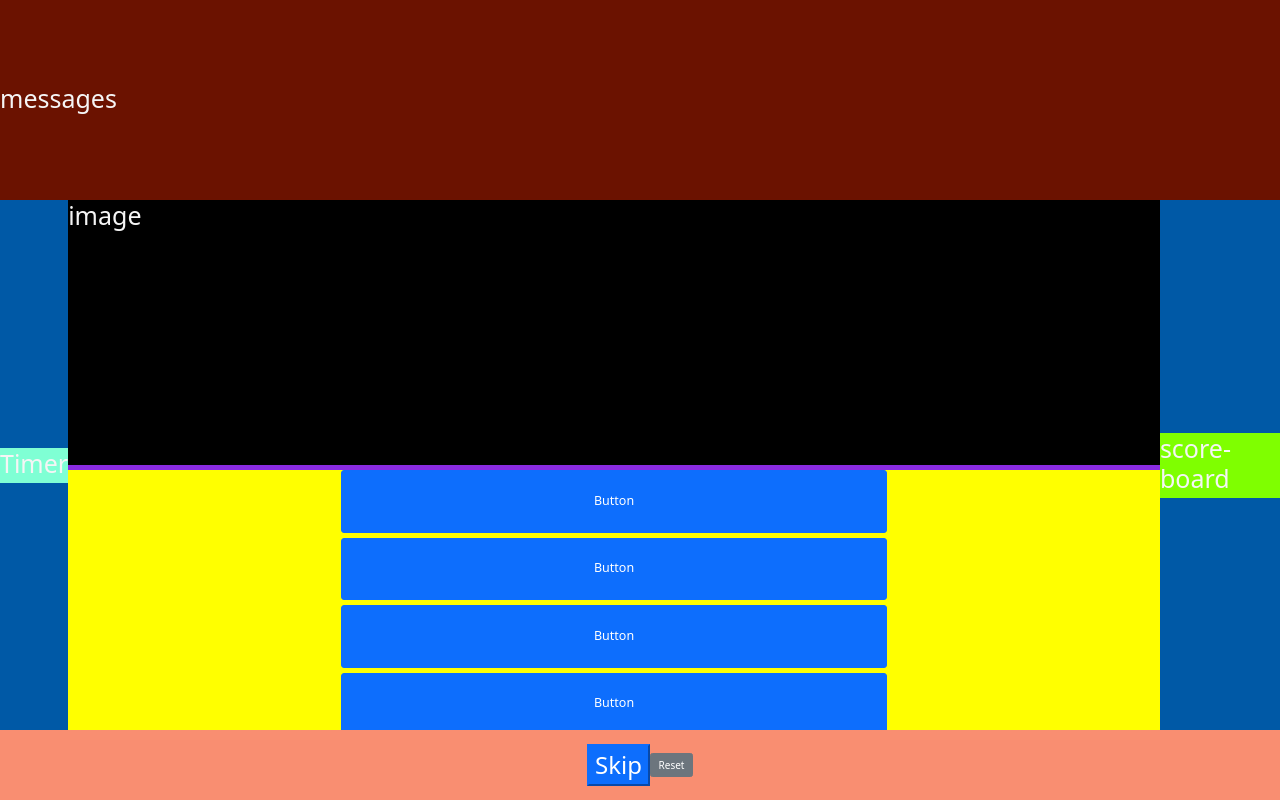
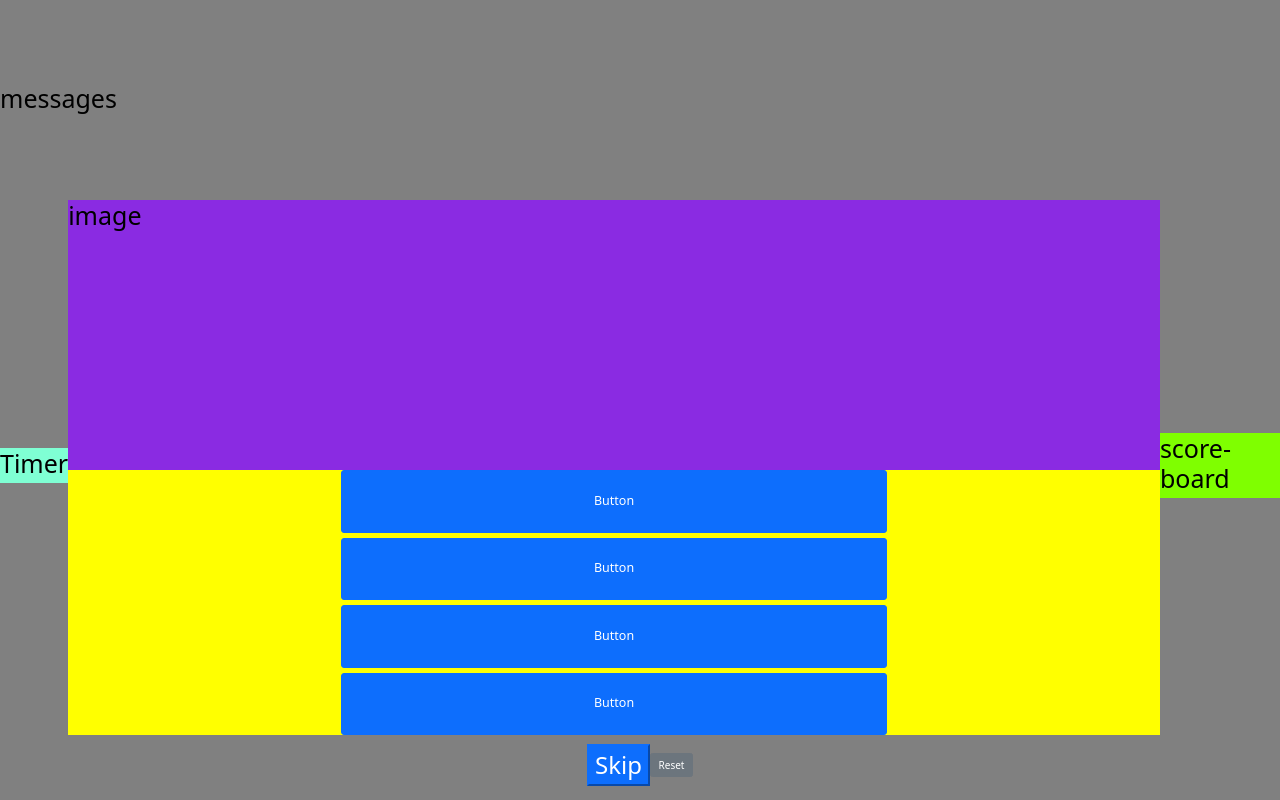
Before and after one commit to darnelldugger/Unit-1-Browser-based-game, a plain HTML site: page index.html in a window 1280 px wide. Drawn offline with nearby package versions, Linux system fonts and the light colour scheme.

Commit message:
remove background colors thats not needed, start on image rendering

```diff
--- a/css/style.css
+++ b/css/style.css
@@ -23,7 +23,7 @@ body {
   font-family: system-ui, -apple-system, BlinkMacSystemFont, "Segoe UI",
         Roboto, Oxygen-Sans, Ubuntu, Cantarell, "Helvetica Neue", sans-serif;
   margin: 0;
-  color: whitesmoke;
+  color: black;
   display: grid;
   font-size: 2.4rem;
   font-weight: bold;
@@ -39,11 +39,11 @@ body {
 
 header {
   grid-area: header;
-  background-color: #6b1200;
+
 }
 
 footer {
-  background-color: #f98e71;
+
   color: #3a001e;
   grid-area: footer;
 }
@@ -51,7 +51,7 @@ footer {
 
 main {
   grid-area: content;
-  background-color: #0059a6;
+
   display: flex;
   align-items: flex-start;
   justify-content: space-between;
@@ -78,7 +78,7 @@ main {
 }
 
 #image-area {
-  background-color: black;
+
   height: 50%;
 }
 
```
